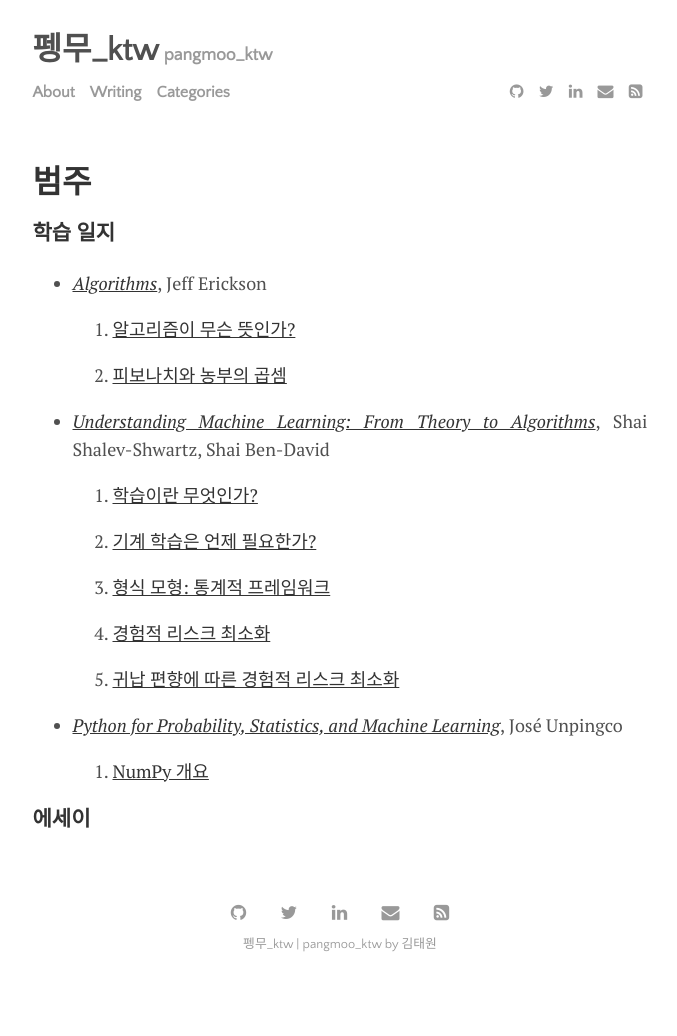
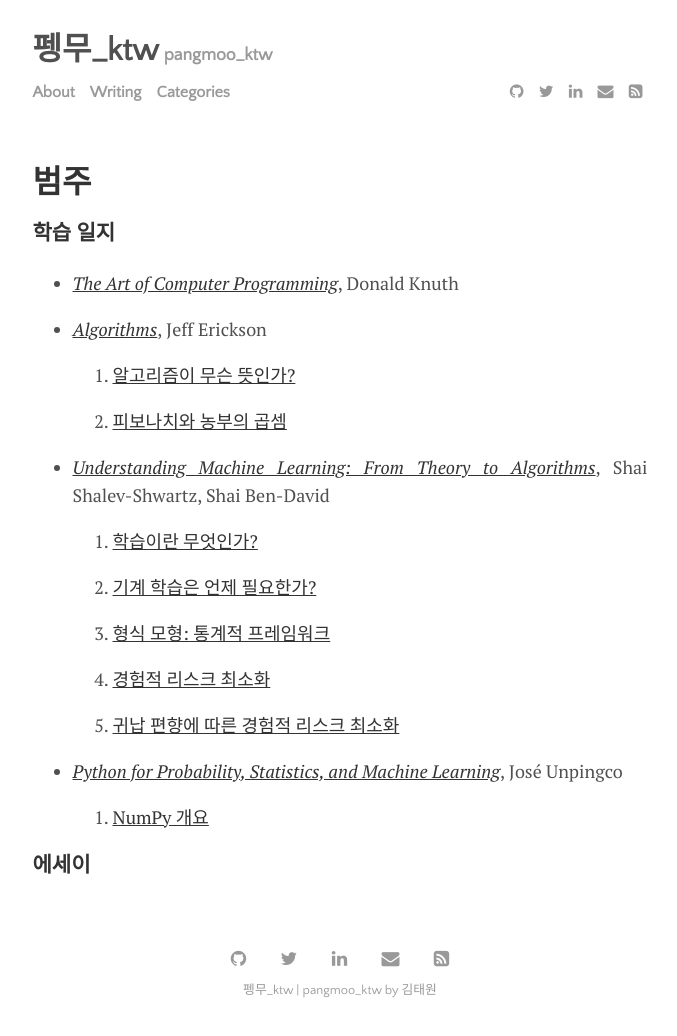
Before and after one commit to pangmoo-KTW/pangmoo-KTW, a Jekyll site: the page built from menu/categories.md, in a window 1280 px wide. Shown: the whole page, without its empty margins (300-977 px from the left). Built offline with Jekyll 4.4.1, drawn with Linux system fonts in a browser that asks for light colours; before the commit the page ends 990 px from its top, so only the background shows below that; part of the change alters nothing that is shown.

Commit message:
categories

```diff
--- a/menu/categories.md
+++ b/menu/categories.md
@@ -5,6 +5,8 @@ permalink: /categories
 ---
 
 ### 학습 일지
+
+* [*The Art of Computer Programming*](https://www.haio.ir/app/uploads/2022/01/The-Art-of-Computer-Programming-Vol.-1-Fundamental-Algorithms-3rd-Edition-by-Donald-E.-Knuth-z-lib.org_.pdf){:target="_blank"}, Donald Knuth
 
 * [*Algorithms*](https://jeffe.cs.illinois.edu/teaching/algorithms/book/Algorithms-JeffE.pdf){:target="_blank"}, Jeff Erickson
 
@@ -26,6 +28,6 @@ permalink: /categories
 
 * [*Python for Probability, Statistics, and Machine Learning*](https://library.samdu.uz/files/7cbb6fdd660fb2c0f0580bfd6ed73040_Python%20for%20Probability,%20Statistics,%20and%20Machine%20Learning.pdf){:target="_blank"}, José Unpingco
 
-	1. [NumPy 개요](https://pangmoo-ktw.github.io/pangmoo-KTW/ppml001){:target="_blank"}
+	1. [NumPy 개요](https://pangmoo-ktw.github.io/pangmoo-KTW/pythonML01){:target="_blank"}
 
 ### 에세이
```
